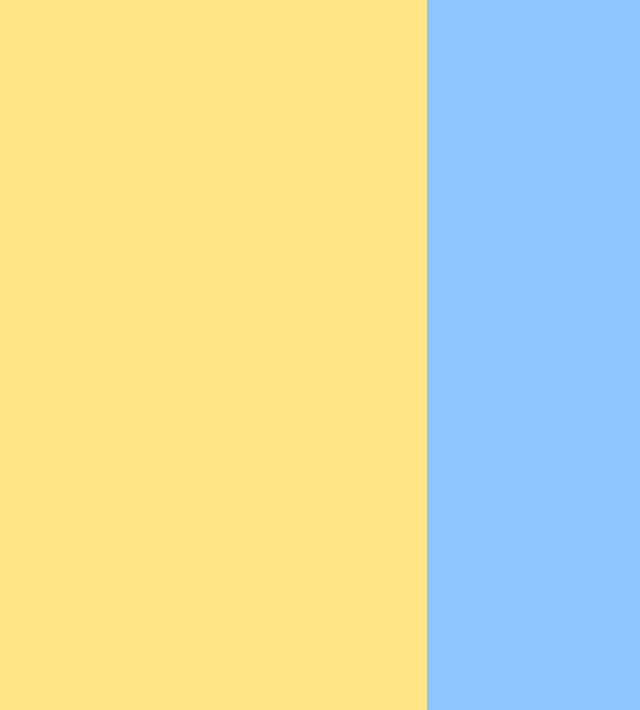
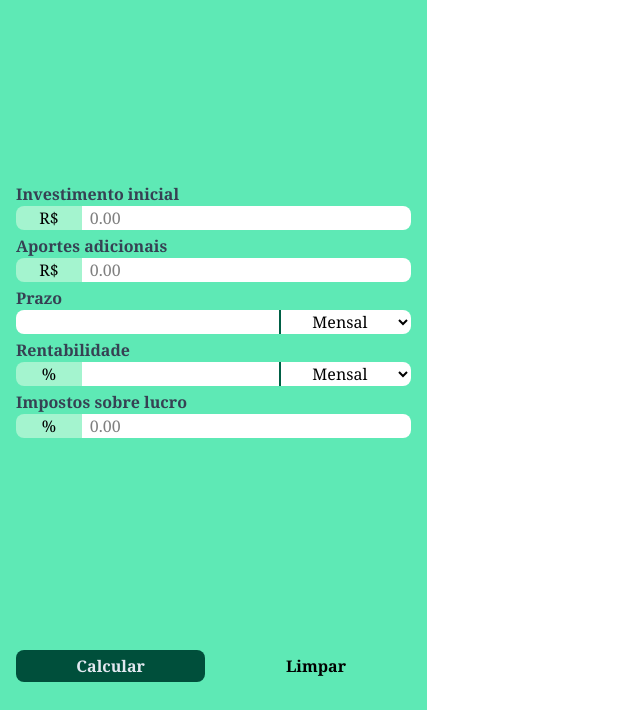
Before and after one commit to Goauld01/calculadoraFinanceira, a website built with Vite: page index.html in a window 1280 px wide. Shown: the part 90-800 px from the top of the page, without its empty margins (0-640 px from the left). Built offline with nearby package versions, Linux system fonts and the light colour scheme.

Commit message:
Termino do front do formulário

```diff
--- a/index.html
+++ b/index.html
@@ -9,12 +9,88 @@
   <title>Calculadora de Investimento</title>
 </head>
 
-<body class="grid grid-cols-3 grid-rows-2 h-dvh">
-  <aside class="row-span-2 bg-amber-200">
-    <h1 class="text-3xl text-shadow-stone-950 font-bold underline">Calculadora de investimento</h1>
+<body class="grid grid-cols-3 grid-rows-2 h-dvh font-serif">
+  <!--  -->
+  <aside class="row-span-2 bg-emerald-300 flex flex-col justify-between items-center py-5 px-4">
+    <h1 class="text-2xl text-black font-bold px-2 py-2">Calculadora de investimentos</h1>
+
+    <!-- Formulário de informações -->
+    <form class="flex flex-col w-full gap-1">
+
+      <div class="flex flex-col w-full ">
+        <label for="starting-amount" class="font-bold text-gray-700">Investimento inicial</label>
+        <div class="flex">
+          <input type="text" value="R$" disabled class="w-1/6 px-2 text-center bg-emerald-200 rounded-l-lg">
+          <input type="number" id="starting-amount" placeholder="0.00" class="w-5/6 px-2 bg-white rounded-r-lg">
+        </div>
+      </div>
+
+      <div class="flex flex-col w-full ">
+        <label for="additional-contribution" class="font-bold text-gray-700">Aportes adicionais</label>
+        <div class="flex">
+          <input type="text" value="R$" disabled class="w-1/6 px-2 text-center bg-emerald-200 rounded-l-lg">
+          <input type="number" id="additional-contribution" placeholder="0.00" class="w-5/6 px-2 bg-white rounded-r-lg">
+        </div>
+      </div>
+
+      <div class="flex flex-col w-full">
+        <label for="time-amount" class="font-bold text-gray-700">Prazo</label>
+        <div class="flex">
+          <input type="number" id="time-amount" class="w-2/3 px-2 bg-white rounded-l-lg">
+          <select id="time-amount-period" class="w-1/3
+            text-center
+            bg-white border-l-2
+            border-l-emerald-800
+            rounded-r-lg
+            hover:bg-emerald-900
+            hover:text-slate-200
+            focus:bg-emerald-900
+            focus:text-slate-200">
+            <option value="monthly">Mensal</option>
+            <option value="yearly">Anual</option>
+          </select>
+        </div>
+      </div>
+
+      <div class="flex flex-col w-full">
+        <label for="return-rate" class="font-bold text-gray-700">Rentabilidade</label>
+        <div class="flex">
+          <input type="text" value="%" disabled class="w-1/6 px-2 text-center bg-emerald-200 rounded-l-lg">
+          <input type="number" id="return-rate" class="w-1/2 px-2 bg-white">
+          <select id="evaluation-periood" class="w-1/3
+             text-center
+             bg-white border-l-2
+             border-l-emerald-800
+             rounded-r-lg
+             hover:bg-emerald-900
+             hover:text-slate-200
+             focus:bg-emerald-900
+             focus:text-slate-200">
+            <option value="monthly">Mensal</option>
+            <option value="yearly">Anual</option>
+          </select>
+        </div>
+      </div>
+
+      <div class="flex flex-col w-full">
+        <label for="tax-rate" class="font-bold text-gray-700">Impostos sobre lucro</label>
+        <div class="flex">
+          <input type="text" value="%" disabled class="w-1/6 px-2 text-center bg-emerald-200 rounded-l-lg">
+          <input type="number" id="tax-rate" placeholder="0.00" class="w-5/6 px-2 bg-white rounded-r-lg">
+        </div>
+      </div>
+
+
+    </form>
+    <!-- Botões -->
+    <div class="flex h-12 w-full gap-4 items-center">
+      <button
+        class="px-4 py-1 w-1/2 rounded-lg font-semibold bg-emerald-900 text-slate-200 hover:bg-emerald-700">Calcular</button>
+      <button class="px-4 py-1 w-1/2 rounded-lg font-semibold hover:bg-emerald-700">Limpar</button>
+    </div>
   </aside>
 
-  <main class="col-span-2 row-span-2 bg-blue-300 ">
+  <main class="col-span-2 row-span-2 ">
     <p>Resultados</p>
   </main>
 
```
